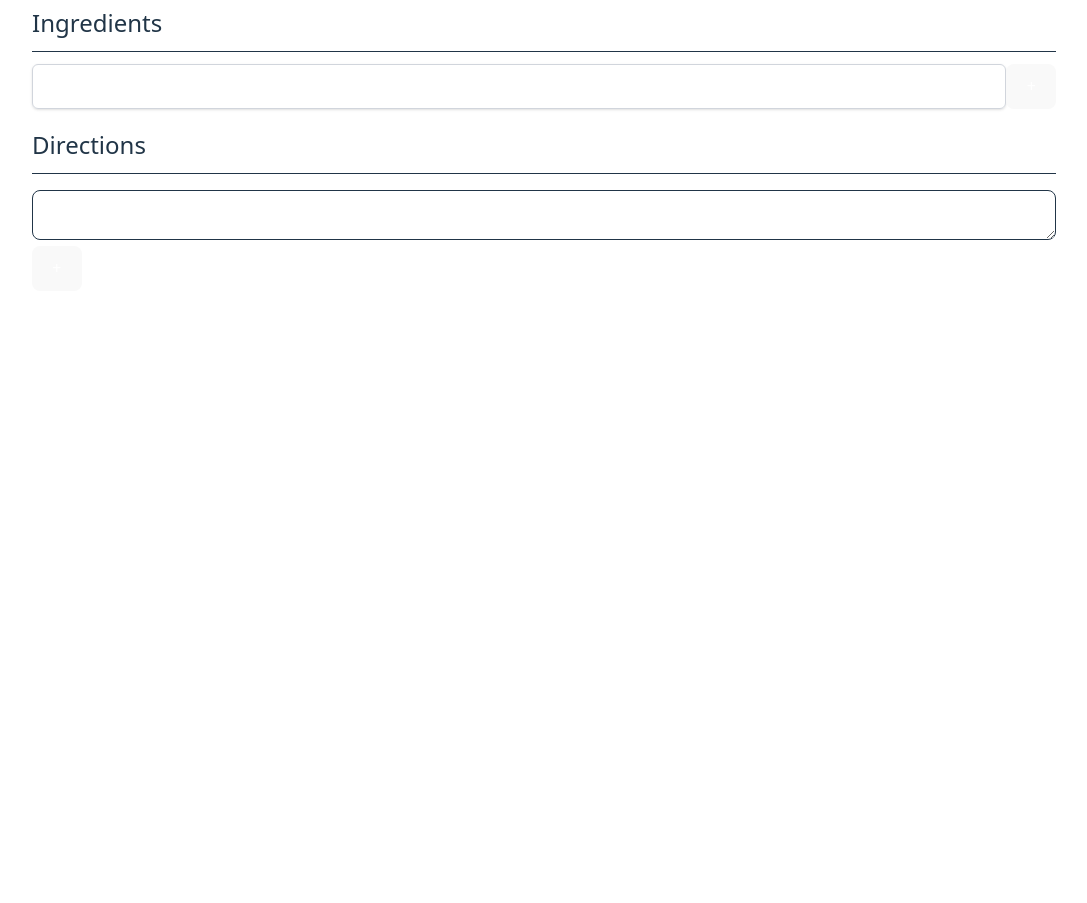
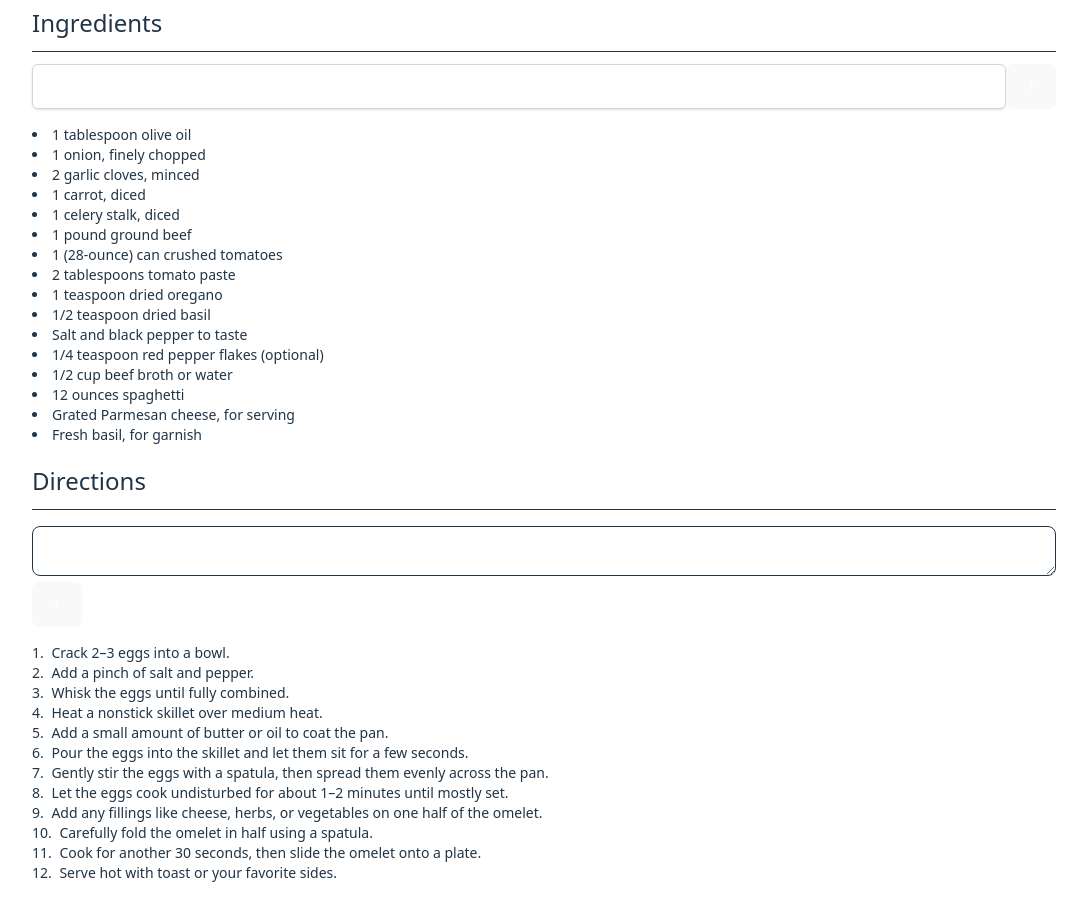
Before and after one commit to Thiettan/flavor-forge, a React (Vite) app: page / in a window 1280 px wide. Shown: the part 740-1643 px from the top of the page, without its empty margins (96-1183 px from the left). Before the commit the page ends 1051 px from the top, so only its background shows below. Built offline with nearby package versions, Linux system fonts and the light colour scheme.

Commit message:
added indentations to order lists

```diff
--- a/src/App.jsx
+++ b/src/App.jsx
@@ -9,13 +9,15 @@ import "./App.css";
 
 //TEST DATA Imports//
 import testTagData from "./data/recipe-tags-test.json";
+import testIngredientData from "./data/recipe-ingredients-test.json";
+import testDirectionData from "./data/recipe-directions-test.json";
 /////////////////////
 
 function App() {
-  const [name, setName] = useState("");
+  const [name, setName] = useState("French Omelette");
   const [tag, setTag] = useState(testTagData);
-  const [ingredients, setIngredients] = useState([]);
-  const [directions, setDirections] = useState([]);
+  const [ingredients, setIngredients] = useState(testIngredientData);
+  const [directions, setDirections] = useState(testDirectionData);
 
   function handleAddName(e, newName) {
     e.preventDefault();
--- a/src/components/DirectionsInput.jsx
+++ b/src/components/DirectionsInput.jsx
@@ -35,7 +35,9 @@ const DirectionsInput = ({ directions, handleAddDirections }) => {
       {/* Show list of added ingredients */}
       <ol className="mt-4 list-decimal list-inside text-sm">
         {directions.map((item, idx) => (
-          <li key={idx}>{item}</li>
+          <li className="" key={idx}>
+            <span className="indent-1 inline-block">{item}</span>
+          </li>
         ))}
       </ol>
     </div>
--- a/src/components/RecipeNameInput.jsx
+++ b/src/components/RecipeNameInput.jsx
@@ -13,7 +13,8 @@ const RecipeNameInput = ({ name, handleAddName }) => {
         id="RecipeForger-RecipeName"
         name="RecipeName"
         type="text"
-        placeholder={name}
+        placeholder="Name your masterpiece"
+        value={name}
         onChange={(e) => {
           handleAddName(e, e.target.value);
         }}
--- /dev/null
+++ b/src/data/recipe-directions-test.json
@@ -0,0 +1,14 @@
+[
+      "Crack 2–3 eggs into a bowl.",
+  "Add a pinch of salt and pepper.",
+  "Whisk the eggs until fully combined.",
+  "Heat a nonstick skillet over medium heat.",
+  "Add a small amount of butter or oil to coat the pan.",
+  "Pour the eggs into the skillet and let them sit for a few seconds.",
+  "Gently stir the eggs with a spatula, then spread them evenly across the pan.",
+  "Let the eggs cook undisturbed for about 1–2 minutes until mostly set.",
+  "Add any fillings like cheese, herbs, or vegetables on one half of the omelet.",
+  "Carefully fold the omelet in half using a spatula.",
+  "Cook for another 30 seconds, then slide the omelet onto a plate.",
+  "Serve hot with toast or your favorite sides."
+]
--- /dev/null
+++ b/src/data/recipe-ingredients-test.json
@@ -0,0 +1,16 @@
+[  "1 tablespoon olive oil",
+  "1 onion, finely chopped",
+  "2 garlic cloves, minced",
+  "1 carrot, diced",
+  "1 celery stalk, diced",
+  "1 pound ground beef",
+  "1 (28-ounce) can crushed tomatoes",
+  "2 tablespoons tomato paste",
+  "1 teaspoon dried oregano",
+  "1/2 teaspoon dried basil",
+  "Salt and black pepper to taste",
+  "1/4 teaspoon red pepper flakes (optional)",
+  "1/2 cup beef broth or water",
+  "12 ounces spaghetti",
+  "Grated Parmesan cheese, for serving",
+  "Fresh basil, for garnish"]
```
